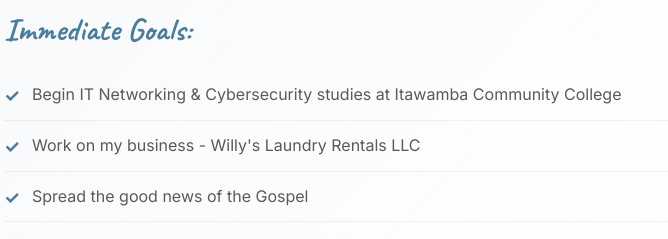
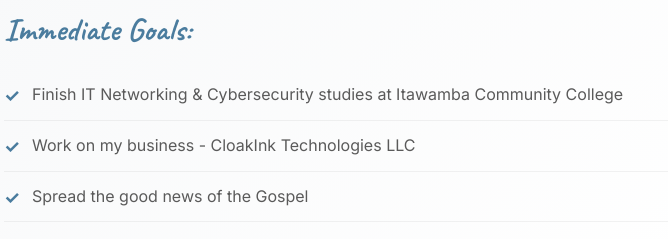
Before and after one commit to wlygon7/lygonms, a plain HTML site: page index.html in a window 1280 px wide. Shown: the part 10631-10870 px from the top of the page, 296-964 px from the left. Drawn offline with Linux system fonts and the light colour scheme.

Commit message:
Fixed more broken wording

```diff
--- a/index.html
+++ b/index.html
@@ -2345,8 +2345,8 @@
         <div class="goals">
             <h3>Immediate Goals:</h3>
             <ul class="goals-list">
-                <li>Begin IT Networking & Cybersecurity studies at Itawamba Community College</li>
-                <li>Work on my business - Willy's Laundry Rentals LLC</li>
+                <li>Finish IT Networking & Cybersecurity studies at Itawamba Community College</li>
+                <li>Work on my business - CloakInk Technologies LLC</li>
                 <li>Spread the good news of the Gospel</li>
                 <li>Make the world a little bit more positive</li>
             </ul>
```
